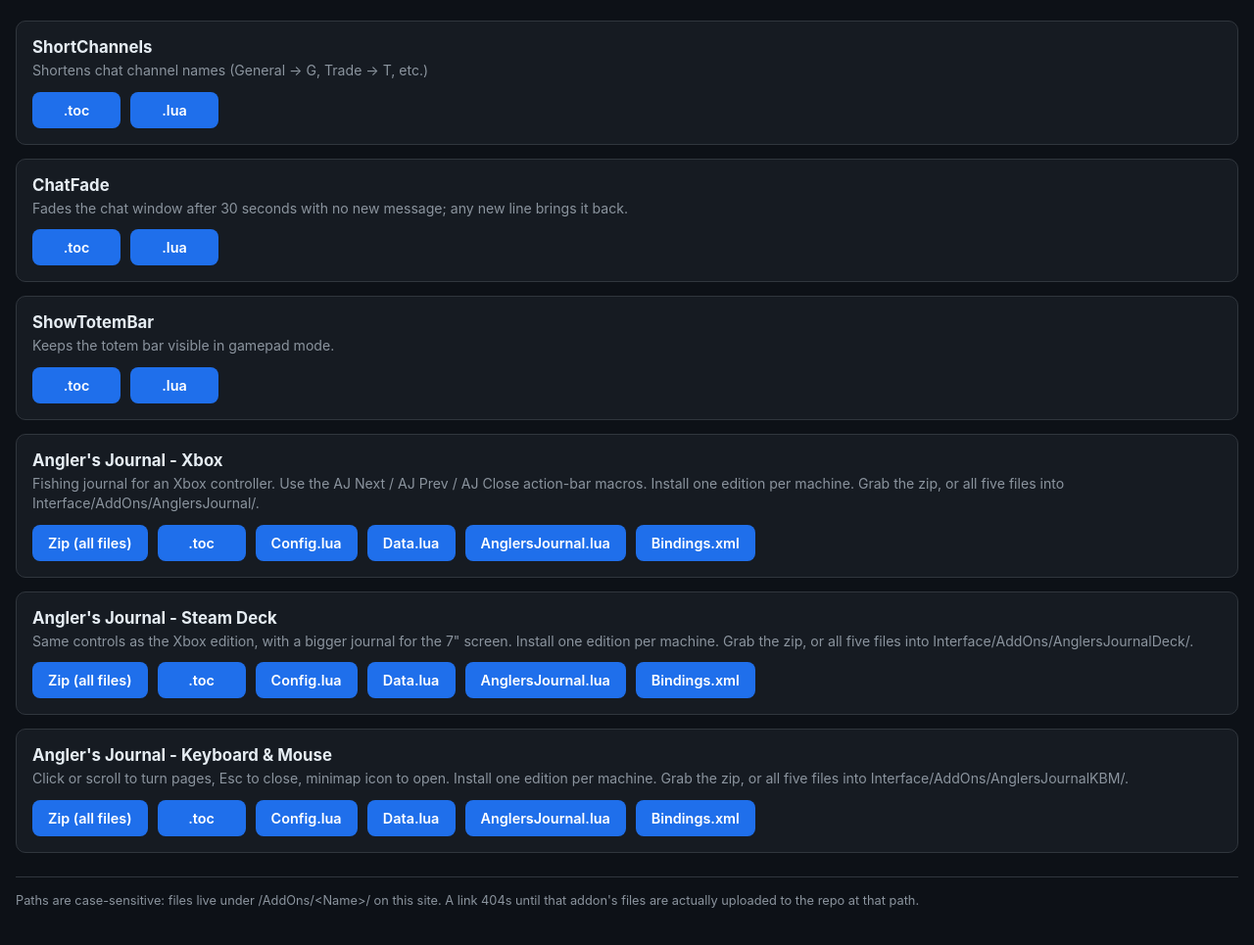
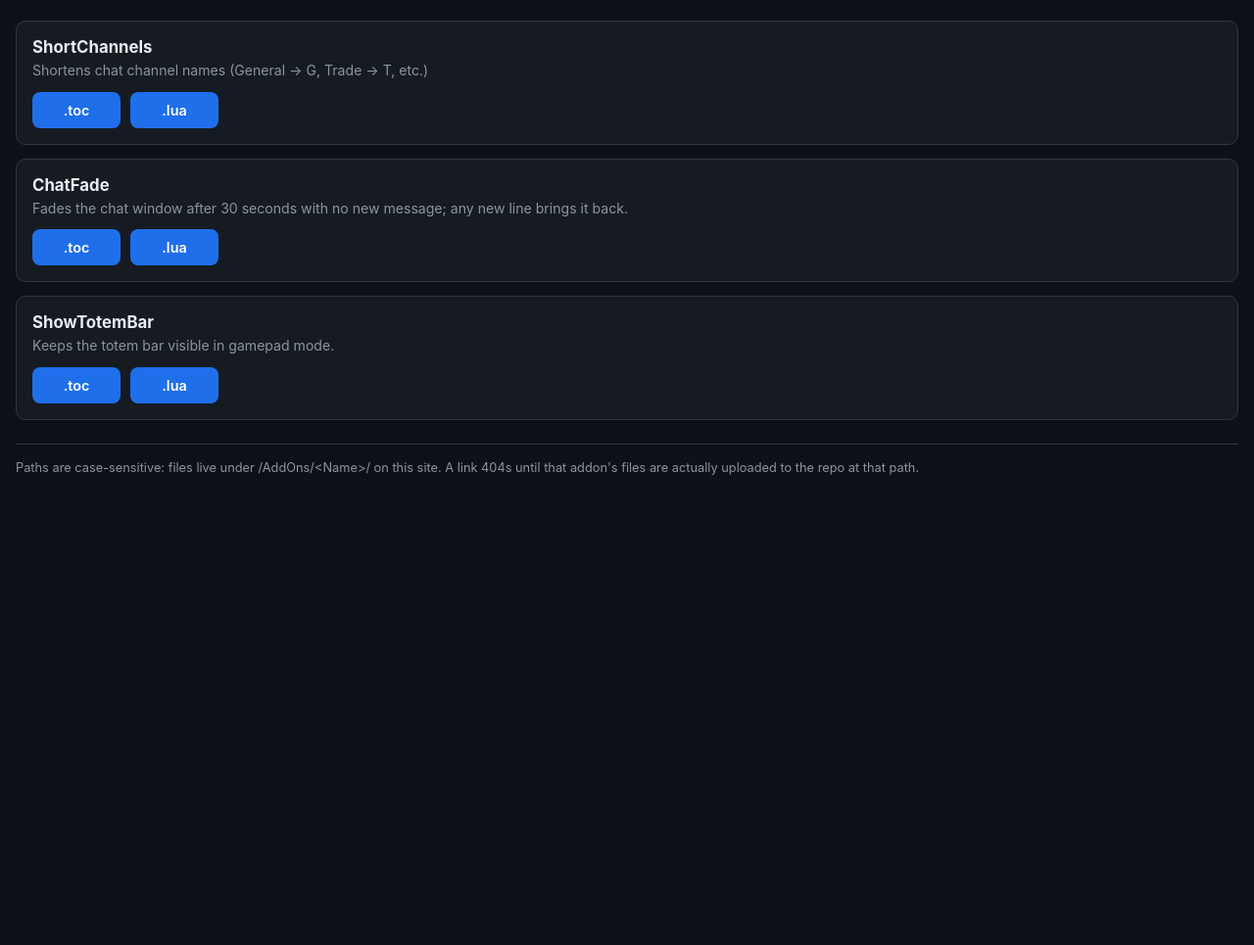
Before and after one commit to jlwalker20/jlwalker20.github.io, a plain HTML site: page addons/index.html in a window 1280 px wide. Shown: the part 75-1040 px from the top of the page at 98% size. After the commit the page ends 800 px from the top, so only its background shows below. Drawn offline with Linux system fonts and the light colour scheme.

Commit message:
Update index.html

```diff
--- a/addons/index.html
+++ b/addons/index.html
@@ -109,45 +109,6 @@
   </div>
 </div>
 
-<div class="addon">
-  <h2>Angler's Journal - Xbox</h2>
-  <p>Fishing journal for an Xbox controller. Use the AJ Next / AJ Prev / AJ Close action-bar macros. Install one edition per machine. Grab the zip, or all five files into Interface/AddOns/AnglersJournal/.</p>
-  <div class="links">
-    <a class="dl" href="/AddOns/AnglersJournal.zip" download>Zip (all files)</a>
-    <a class="dl" href="/AddOns/AnglersJournal/AnglersJournal.toc" download>.toc</a>
-    <a class="dl" href="/AddOns/AnglersJournal/Config.lua" download>Config.lua</a>
-    <a class="dl" href="/AddOns/AnglersJournal/Data.lua" download>Data.lua</a>
-    <a class="dl" href="/AddOns/AnglersJournal/AnglersJournal.lua" download>AnglersJournal.lua</a>
-    <a class="dl" href="/AddOns/AnglersJournal/Bindings.xml" download>Bindings.xml</a>
-  </div>
-</div>
-
-<div class="addon">
-  <h2>Angler's Journal - Steam Deck</h2>
-  <p>Same controls as the Xbox edition, with a bigger journal for the 7&quot; screen. Install one edition per machine. Grab the zip, or all five files into Interface/AddOns/AnglersJournalDeck/.</p>
-  <div class="links">
-    <a class="dl" href="/AddOns/AnglersJournalDeck.zip" download>Zip (all files)</a>
-    <a class="dl" href="/AddOns/AnglersJournalDeck/AnglersJournalDeck.toc" download>.toc</a>
-    <a class="dl" href="/AddOns/AnglersJournalDeck/Config.lua" download>Config.lua</a>
-    <a class="dl" href="/AddOns/AnglersJournalDeck/Data.lua" download>Data.lua</a>
-    <a class="dl" href="/AddOns/AnglersJournalDeck/AnglersJournal.lua" download>AnglersJournal.lua</a>
-    <a class="dl" href="/AddOns/AnglersJournalDeck/Bindings.xml" download>Bindings.xml</a>
-  </div>
-</div>
-
-<div class="addon">
-  <h2>Angler's Journal - Keyboard &amp; Mouse</h2>
-  <p>Click or scroll to turn pages, Esc to close, minimap icon to open. Install one edition per machine. Grab the zip, or all five files into Interface/AddOns/AnglersJournalKBM/.</p>
-  <div class="links">
-    <a class="dl" href="/AddOns/AnglersJournalKBM.zip" download>Zip (all files)</a>
-    <a class="dl" href="/AddOns/AnglersJournalKBM/AnglersJournalKBM.toc" download>.toc</a>
-    <a class="dl" href="/AddOns/AnglersJournalKBM/Config.lua" download>Config.lua</a>
-    <a class="dl" href="/AddOns/AnglersJournalKBM/Data.lua" download>Data.lua</a>
-    <a class="dl" href="/AddOns/AnglersJournalKBM/AnglersJournal.lua" download>AnglersJournal.lua</a>
-    <a class="dl" href="/AddOns/AnglersJournalKBM/Bindings.xml" download>Bindings.xml</a>
-  </div>
-</div>
-
 <p class="note">Paths are case-sensitive: files live under /AddOns/&lt;Name&gt;/ on this site. A link 404s until that addon's files are actually uploaded to the repo at that path.</p>
 
 </body>
```
